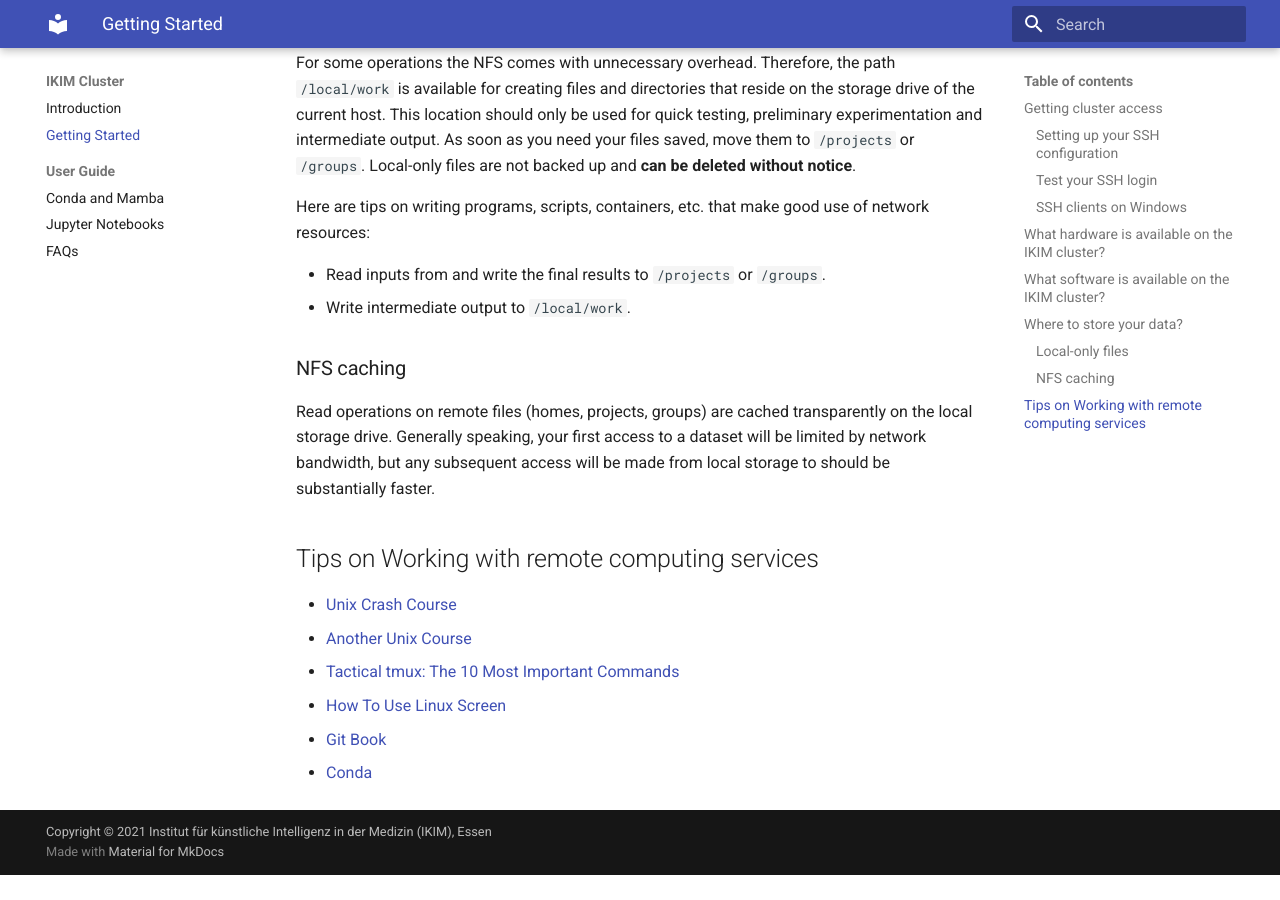
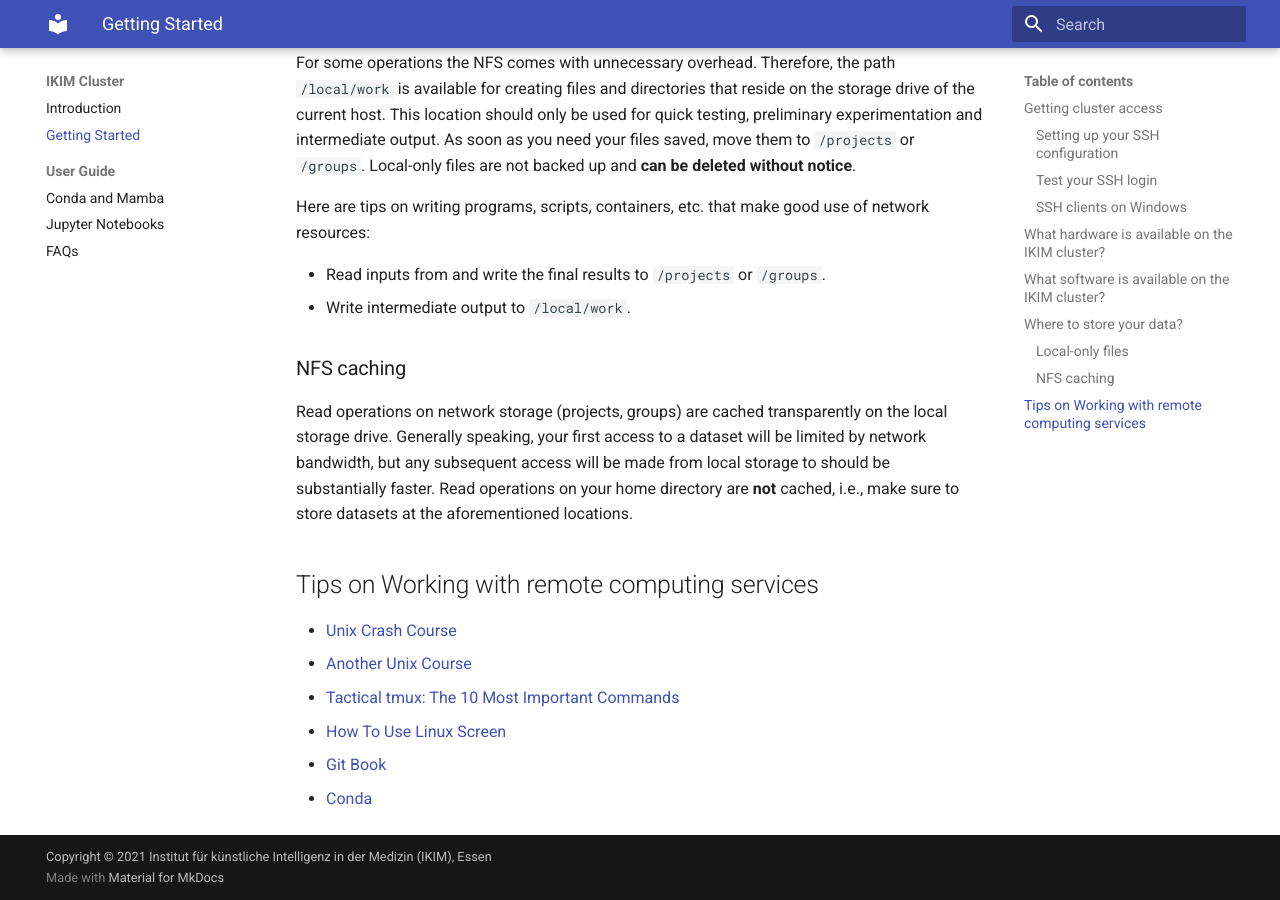
Before and after one commit to IKIM-Essen/ClusterDocs, an MkDocs documentation site: the page built from docs/getting-started.md, in a window 1280 px wide and 900 px high, scrolled down 3918 px. Built offline with MkDocs 1.6.1 and Material for MkDocs 9.7.7, drawn with Linux system fonts in a browser that asks for light colours; before the commit the page ends 4793 px from its top, so only the background shows below that.

Commit message:
Update getting-started.md
Detail NFS caching (homes vs. projects/groups)

```diff
--- a/docs/getting-started.md
+++ b/docs/getting-started.md
@@ -181,7 +181,7 @@ Here are tips on writing programs, scripts, containers, etc. that make good use
 
 ### NFS caching
 
-Read operations on remote files (homes, projects, groups) are cached transparently on the local storage drive. Generally speaking, your first access to a dataset will be limited by network bandwidth, but any subsequent access will be made from local storage to should be substantially faster.
+Read operations on network storage (projects, groups) are cached transparently on the local storage drive. Generally speaking, your first access to a dataset will be limited by network bandwidth, but any subsequent access will be made from local storage to should be substantially faster. Read operations on your home directory are **not** cached, i.e., make sure to store datasets at the aforementioned locations.
 
 ## Tips on Working with remote computing services
 
```
